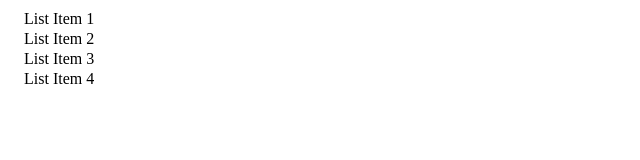
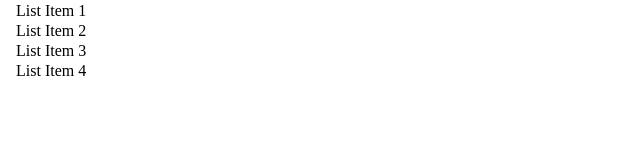
Before and after one commit to IT21314742/Drag-and-Drop-Box, a plain HTML site: page index.html in a window 1280 px wide. Shown: the whole page, without its empty margins (0-640 px from the left). Drawn offline with Linux system fonts and the light colour scheme.

Commit message:
Update CSS
add css

```diff
--- a/style.css
+++ b/style.css
@@ -1,3 +1,3 @@
 *{
-    margin: ;
+    margin: 0;
 }
```
